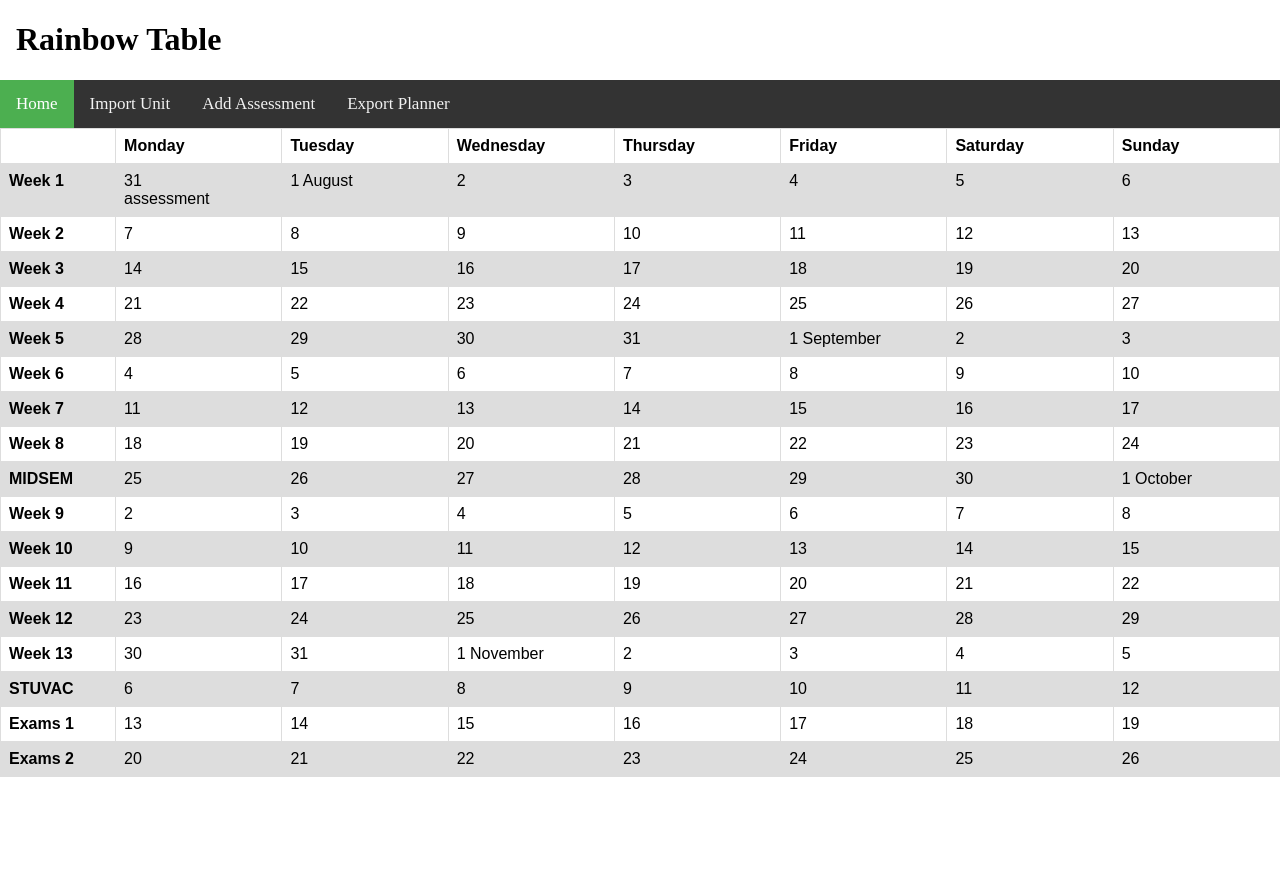
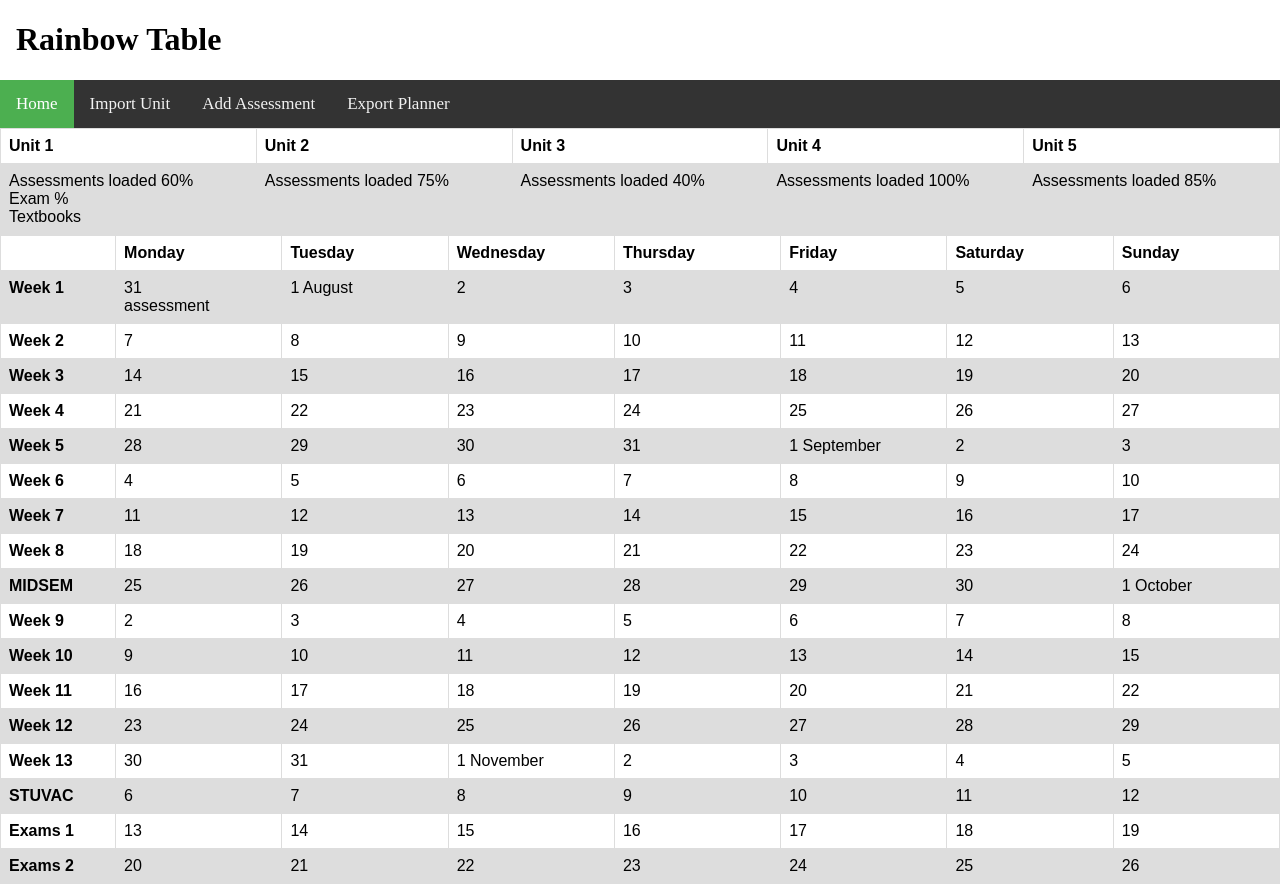
Before and after one commit to lyneca/rainbow-table, a Bottle app: page / in a window 1280 px wide. Before the commit the page ends 777 px from the top, so only its background shows below. Run offline with Bottle, Linux system fonts and the light colour scheme.

Commit message:
added unit summaries on home page

```diff
--- a/templates/index.html
+++ b/templates/index.html
@@ -17,6 +17,27 @@
   <a href="/add">Add Assessment</a>
   <a href="#">Export Planner</a>
 </div>
+<table>
+<col width="20%">
+<col width="20%">
+<col width="20%">
+<col width="20%">
+<col width="20%">
+<tr>
+<th>Unit 1</th>
+<th>Unit 2</th>
+<th>Unit 3</th>
+<th>Unit 4</th>
+<th>Unit 5</th>
+</tr>
+<td>Assessments loaded 60%<br/>Exam %<br/>Textbooks</td>
+<td>Assessments loaded 75%</td>
+<td>Assessments loaded 40%</td>
+<td>Assessments loaded 100%</td>
+<td>Assessments loaded 85%</td>
+</tr>
+</table>
+
 <table>
 	<col width="9%">
     <col width="13%">
```
